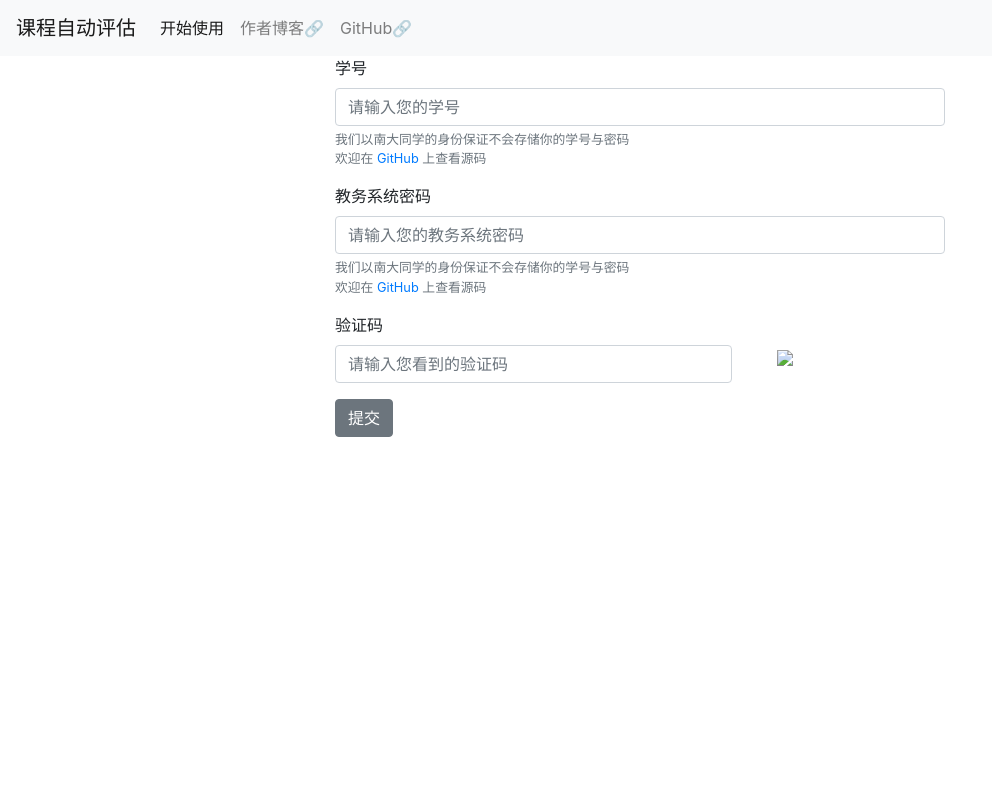
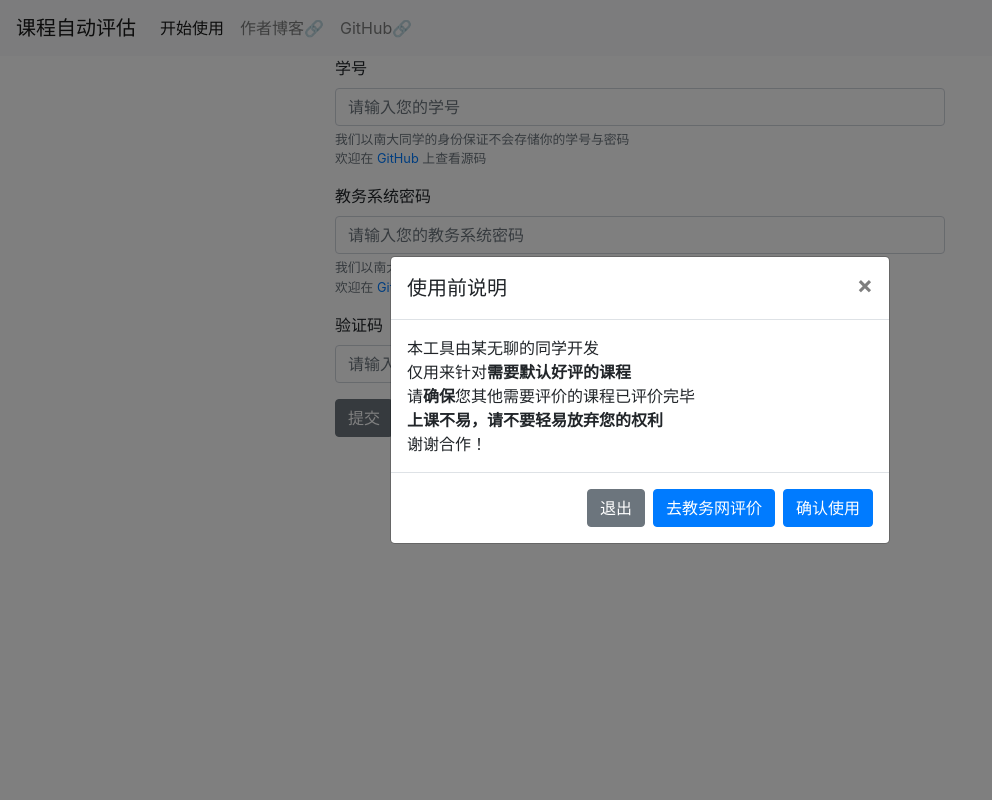
Before and after one commit to idealclover/Fxxk-NJU-Class-Evaluator, a Flask app: page / in a window 1280 px wide. Shown: the whole page, without its empty margins (0-992 px from the left). Run offline with Flask 2, Linux system fonts and the light colour scheme; data that the repository does not hold is empty; some libraries are stand-ins or nearby versions.

Commit message:
:tada: v1.0

```diff
--- a/app.py
+++ b/app.py
@@ -1,4 +1,4 @@
-from flask import Flask, render_template, request, session, redirect, url_for
+from flask import Flask, render_template, request, session, redirect, url_for, jsonify
 from http.cookies import SimpleCookie
 from bs4 import BeautifulSoup
 import requests
@@ -10,8 +10,8 @@ app = Flask(__name__)
 app.secret_key = secret_key
 
 
-@app.route('/fuck', methods=['GET', 'POST'])
-def fuck():
+@app.route('/login', methods=['GET', 'POST'])
+def login():
     if request.method == 'POST':
         # session['username'] = request.form['username']
         # session['password'] = request.form['password']
@@ -29,7 +29,30 @@ def fuck():
                           data={'userName': username, 'password': password, 'ValidateCode': validcode},
                           cookies=cookies)
         print(r.content.decode('utf-8'))
+        tmp = r.content.decode('utf-8')
+        if tmp.find("验证码错误！") != -1:
+            return jsonify({"status": "validate error"})
+        elif tmp.find("用户名错误！") != -1:
+            return jsonify({"status": "username error"})
+        elif tmp.find("密码错误！") != -1:
+            return jsonify({"status": "password error"})
+        else:
+            return jsonify({"status": "success"})
+    return redirect(url_for('index'))
 
+
+@app.route('/fuck', methods=['GET', 'POST'])
+def fuck():
+    if request.method == 'POST':
+        # session['username'] = request.form['username']
+        # session['password'] = request.form['password']
+        # session['validateCode'] = request.form['validateCode']
+        cookie_string = session['cookie']
+        cookie = SimpleCookie()
+        cookie.load(cookie_string)
+        cookies = {}
+        for key, morsel in cookie.items():
+            cookies[key] = morsel.value
         r = requests.get('http://elite.nju.edu.cn/jiaowu/student/evalcourse/courseEval.do?method=currentEvalCourse',
                          cookies=cookies)
         soup = BeautifulSoup(r.content, 'lxml')
@@ -57,8 +80,7 @@ def fuck():
             # 发送评价post
             r = requests.post('http://elite.nju.edu.cn/jiaowu/student/evalcourse/courseEval.do?method=submitEval',
                               data=data, cookies=cookies)
-
-        return redirect(url_for('index'))
+        return jsonify({"status": "success"})
     return redirect(url_for('index'))
 
 
--- a/templates/index.html
+++ b/templates/index.html
@@ -71,8 +71,95 @@
                 </div>
             </div>
         </div>
-        <button type="button" onclick="send()" class="btn btn-secondary">提交</button>
+        <button type="button" onclick="login()" class="btn btn-secondary">提交</button>
     </form>
+</div>
+
+<div class="modal fade" id="myModal" tabindex="-1" role="dialog" aria-labelledby="exampleModalCenterTitle" aria-hidden="true">
+  <div class="modal-dialog modal-dialog-centered" role="document">
+    <div class="modal-content">
+      <div class="modal-header">
+        <h5 class="modal-title" id="exampleModalLongTitle">使用前说明</h5>
+        <button type="button" class="close" data-dismiss="modal" aria-label="Close">
+          <span aria-hidden="true">&times;</span>
+        </button>
+      </div>
+      <div class="modal-body">
+        本工具由某无聊的同学开发<br />
+        仅用来针对<b>需要默认好评的课程</b><br />
+        请<b>确保</b>您其他需要评价的课程已评价完毕<br />
+        <b>上课不易，请不要轻易放弃您的权利</b><br />
+        谢谢合作！
+      </div>
+      <div class="modal-footer">
+        <button type="button" class="btn btn-secondary" onclick="window.open('', '_self', '');window.close();">退出</button>
+        <a type="button" class="btn btn-primary" href="http://elite.nju.edu.cn/jiaowu/" target="_blank">去教务网评价</a>
+        <button type="button" class="btn btn-primary" data-dismiss="modal">确认使用</button>
+      </div>
+    </div>
+  </div>
+</div>
+
+<div class="modal fade" id="ready" tabindex="-1" role="dialog" aria-labelledby="readyTitle" aria-hidden="true">
+  <div class="modal-dialog modal-dialog-centered" role="document">
+    <div class="modal-content">
+      <div class="modal-header">
+        <h5 class="modal-title" id="successTitle">登录成功</h5>
+        <button type="button" class="close" data-dismiss="modal" aria-label="Close">
+          <span aria-hidden="true">&times;</span>
+        </button>
+      </div>
+      <div class="modal-body">
+        登录成功！确定直接评价吗？
+      </div>
+      <div class="modal-footer">
+        <button type="button" class="btn btn-secondary" data-dismiss="modal">我再想想</button>
+        <button type="button" id="fuck_button" class="btn btn-primary" onclick="fuck()">确认使用</button>
+      </div>
+    </div>
+  </div>
+</div>
+
+<div class="modal fade" id="success" tabindex="-1" role="dialog" aria-labelledby="successTitle" aria-hidden="true">
+  <div class="modal-dialog modal-dialog-centered" role="document">
+    <div class="modal-content">
+      <div class="modal-header">
+        <h5 class="modal-title" id="successTitle">评价成功</h5>
+        <button type="button" class="close" data-dismiss="modal" aria-label="Close">
+          <span aria-hidden="true">&times;</span>
+        </button>
+      </div>
+      <div class="modal-body">
+        评价成功！可前往教务网查看
+      </div>
+      <div class="modal-footer">
+        <button type="button" class="btn btn-secondary" data-dismiss="modal">退出</button>
+        <a type="button" class="btn btn-primary" href="https://github.com/idealclover/Fxxk-NJU-Class-Evaluator" target="_blank">源码地址</a>
+        <a type="button" class="btn btn-primary" href="https://idealclover.top/" target="_blank">作者博客</a>
+        <a type="button" class="btn btn-primary" href="http://elite.nju.edu.cn/jiaowu/" target="_blank">去教务网查看</a>
+      </div>
+    </div>
+  </div>
+</div>
+
+<div class="modal fade" id="fail" tabindex="-1" role="dialog" aria-labelledby="failTitle" aria-hidden="true">
+  <div class="modal-dialog modal-dialog-centered" role="document">
+    <div class="modal-content">
+      <div class="modal-header">
+        <h5 class="modal-title" id="successTitle">遭遇异常</h5>
+        <button type="button" class="close" data-dismiss="modal" aria-label="Close">
+          <span aria-hidden="true">&times;</span>
+        </button>
+      </div>
+      <div class="modal-body">
+        可前往教务网查看
+      </div>
+      <div class="modal-footer">
+        <button type="button" class="btn btn-secondary" onclick="window.open('', '_self', '');window.close();">退出</button>
+        <a type="button" class="btn btn-primary" href="http://elite.nju.edu.cn/jiaowu/" target="_blank">去教务网查看</a>
+      </div>
+    </div>
+  </div>
 </div>
 
 <script src="https://cdn.bootcss.com/jquery/3.3.1/jquery.min.js"></script>
@@ -82,7 +169,10 @@
 </body>
 
 <script>
-    function send() {
+    $(window).on('load',function(){
+        $('#myModal').modal({show: true, keyboard: false, backdrop: 'static'});
+    });
+    function login() {
         // var a = $('#form').serialize();
         var usr = $('#usernameInput').val();
         var pwd = $('#passwordInput').val();
@@ -90,16 +180,49 @@
         $.ajax({
             type: "POST",
             dataType: "json",
-            url: "/fuck",
+            url: "/login",
             data: {'username': usr, 'password': pwd, 'validateCode': val},
             success: function (result) {
                 console.log(result);
-                if (result.resultCode == 200) {
-                    alert("SUCCESS");
+                if (result.status === "success") {
+                    $('#ready').modal({show: true});
+                } else if (result.status === "validate error") {
+
+                } else if (result.status === "username error") {
+
+                } else if (result.status === "password error") {
+
+                } else {
+
                 }
             },
-            error: function () {
-                alert("异常！");
+            error: function (e) {
+                console.log(e);
+                alert("服务器异常，请稍后再试");
+            }
+        });
+    }
+    function fuck(){
+        var $btn = $("#fuck_button");
+        $btn.prop("disabled", true);
+        $btn.html("<span class=\"spinner-border spinner-border-sm\" role=\"status\" aria-hidden=\"true\"></span> Loading...");
+        $.ajax({
+            type: "POST",
+            dataType: "json",
+            url: "/fuck",
+            success: function (result) {
+                console.log(result);
+                if (result.status === "success") {
+                    $btn.button('reset');
+                    $('#success').modal({show: true});
+                } else {
+
+                }
+            },
+            timeout: 30000,
+            error: function (e) {
+                console.log(e);
+                alert("服务器异常，请稍后再试");
             }
         });
     }
```
